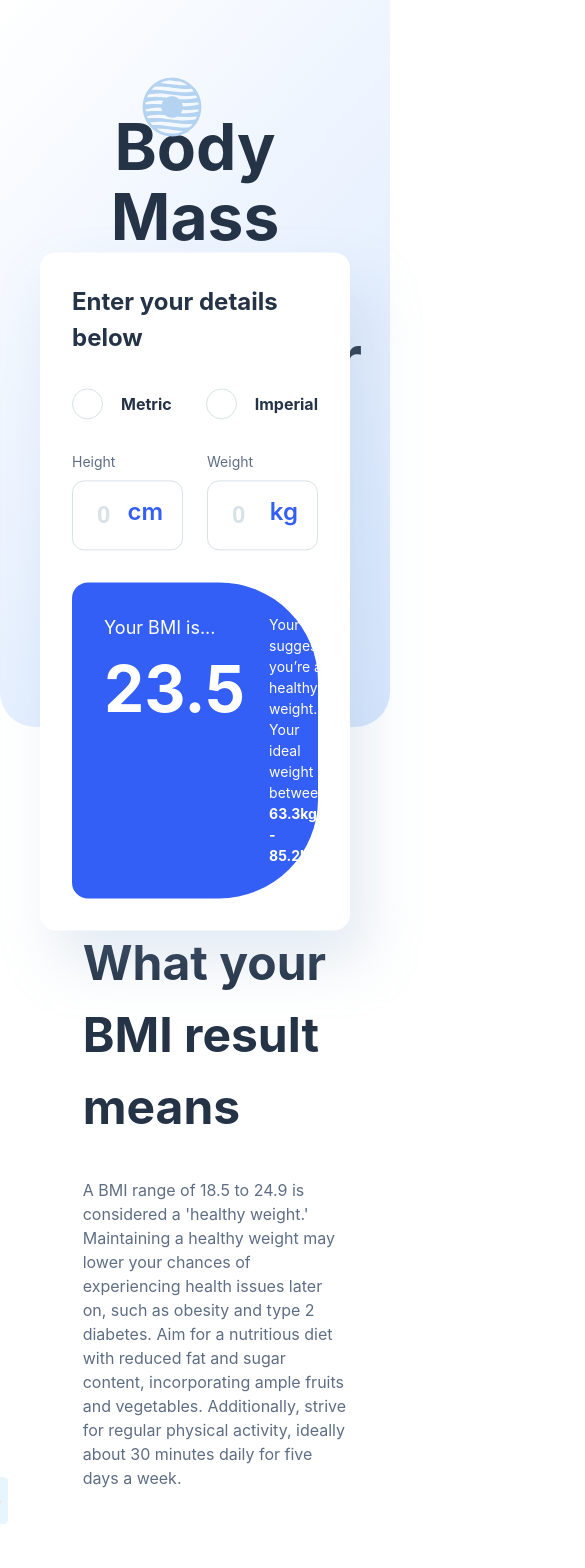
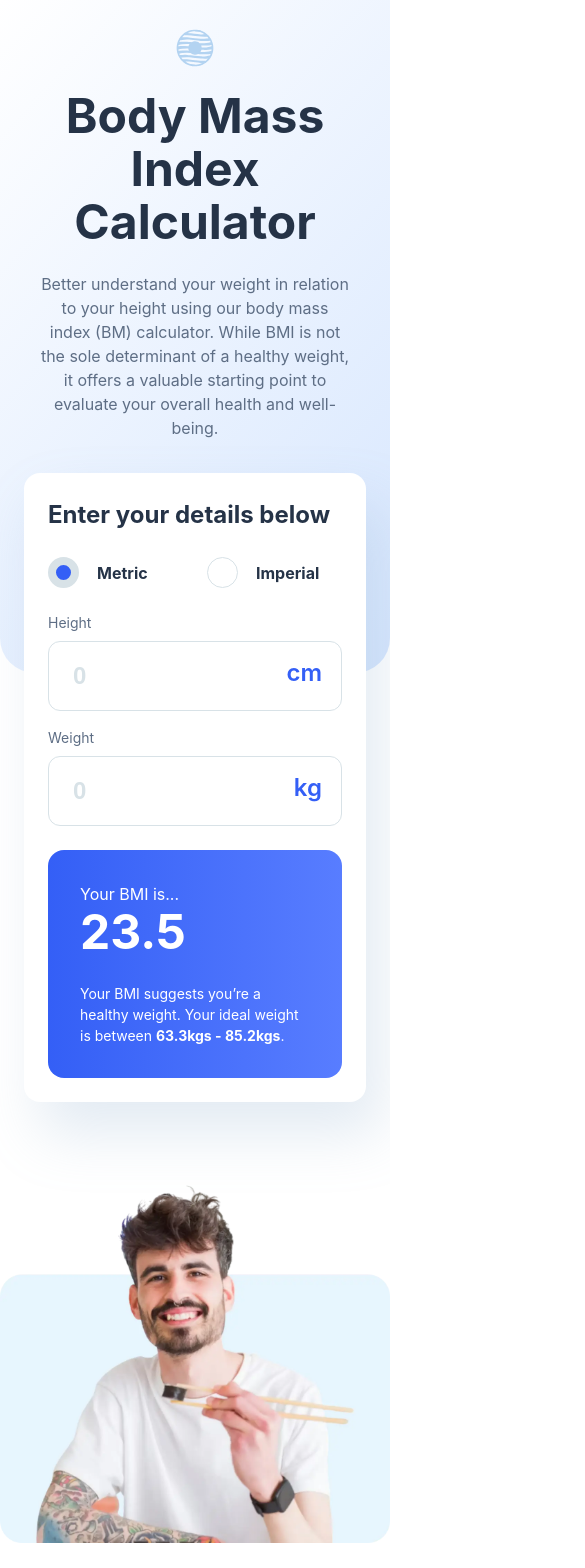
Before and after one commit to UtopicUnicorn995/FM-BMI-calculator, a React (Vite) app: page / in a window 390 px wide. Shown: the top 1568 px of the page, 585 px wide, since content can reach past the window. Built offline with nearby package versions, Linux system fonts and the light colour scheme.

Commit message:
FM-BMI: added few functions

```diff
--- a/src/App.jsx
+++ b/src/App.jsx
@@ -1,10 +1,44 @@
-import Logo from '/assets/images/logo.svg'
-import Calculator from './components/Calculator.jsx'
-import YourResult from './components/YourResult.jsx'
-import Tips from './components/Tips.jsx'
-import Limitations from './components/Limitations.jsx'
+import { useState } from "react";
+import Logo from "/assets/images/logo.svg";
+import Calculator from "./components/Calculator.jsx";
+import YourResult from "./components/YourResult.jsx";
+import Tips from "./components/Tips.jsx";
+import Limitations from "./components/Limitations.jsx";
 
 function App() {
+  const [BMI, setBMI] = useState({
+   height: 0,
+   weight: 0
+  });
+
+  console.log(BMI)
+
+
+  // function handleSetBMI(measurementType) {
+  //   switch(cm){
+  //     case 'cm':
+  //       setBMI(prevValue => ({...prevValue, weight: 50}) )
+  //   }
+  //   if(measuring === 'metric'){
+  //     setBMI(prevValue => ({...prevValue, weight: 50}) )
+  //   }else{
+
+  //   }
+
+  // }
+
+  //metric muna
+
+  // function handleSetBMI(height, weight){
+  //   if(height){
+  //     setBMI(prevValue => ({...prevValue, height: height}) )
+  //   }else{
+  //     setBMI(prevValue => ({...prevValue, weight: weight}) )
+  //   }
+  //   console.log('function activating')
+  // }
+
+  function calculateBMI() {}
 
   return (
     <>
@@ -16,24 +50,25 @@ function App() {
           <div id="keyvisualBox-bg">
             <div className="keyvisual__text-container">
               <h1>
-                  Body Mass<br/> Index Calculator
+                Body Mass
+                <br /> Index Calculator
               </h1>
               <p>
-                Better understand your weight in relation to your height using our
-                body mass index (BM) calculator. While BMI is not the sole determinant
-                of a healthy weight, it offers a valuable starting point to evaluate
-                your overall health and well-being.
+                Better understand your weight in relation to your height using
+                our body mass index (BM) calculator. While BMI is not the sole
+                determinant of a healthy weight, it offers a valuable starting
+                point to evaluate your overall health and well-being.
               </p>
             </div>
           </div>
-            <Calculator/>
+          <Calculator handleBMIValue={() => setBMI} />
         </section>
-        <YourResult/>
-        <Tips/>
-        <Limitations/>
+        <YourResult />
+        <Tips />
+        <Limitations />
       </main>
     </>
-  )
+  );
 }
 
-export default App
+export default App;
--- a/src/components/Calculator.jsx
+++ b/src/components/Calculator.jsx
@@ -1,51 +1,110 @@
-import { useRef } from "react"
+import { useState } from "react";
 
+export default function Calculator({ handleBMIValue }) {
+  const [measuring, setMeasuring] = useState("metric");
 
-export default function Calculator(){
-    const radioBtn = useRef()
-
-    return <div id="calculator">
-                <h3>
-                    Enter your details below
-                </h3>
+  return (
+    <div id="calculator">
+      <h3>Enter your details below</h3>
       <div className="input-group input-radio">
         <div className="input-pair">
-                        <input type="radio" name="classification" id="metric" />
+          <input
+            type="radio"
+            name="classification"
+            id="metric"
+            onChange={() => setMeasuring("metric")}
+            defaultChecked
+          />
           <label htmlFor="metric">Metric</label>
         </div>
         <div className="input-pair">
-                        <input type="radio" name="classification" id="imperial" />
+          <input
+            type="radio"
+            name="classification"
+            id="imperial"
+            onChange={() => setMeasuring("imperial")}
+          />
           <label htmlFor="imperial">Imperial</label>
         </div>
       </div>
+      {measuring === "metric" ? (
         <div className="input-group input-measurements">
-                    <div className="input-pair" id="height" >
-                        <input type="number" placeholder="0" name="height" />
+          <div className="input-pair" id="height">
+            <input
+              type="number"
+              placeholder="0"
+              name="height"
+              onChange={(e) =>
+                // handleBMIValue((prevValue) => ({
+                //   ...prevValue,
+                //   height: e.target.value,
+                // }))
+                console.log(handleBMIValue)
+                // console.log(e.target.value)
+              }
+            />
             <span>cm</span>
             <label htmlFor="height">Height</label>
           </div>
-                    <div className="input-pair"  id="weight" >
+          <div className="input-pair" id="weight">
             <input type="number" placeholder="0" name="weight" id="weight" />
             <span>kg</span>
             <label htmlFor="weight">Weight</label>
           </div>
         </div>
+      ) : (
+        <div className="input-group input-measurements imperial">
+          <div className="input-pair" id="height">
+            <div className="input-imperial">
+              <div className="input__imperial-container">
+                <input type="number" placeholder="0" name="height" />
+                <span>ft</span>
+              </div>
+              <div className="input__imperial-container">
+                <input type="number" placeholder="0" name="height" />
+                <span>in</span>
+              </div>
+            </div>
+            <label htmlFor="height">Height</label>
+          </div>
+          <div className="input-pair" id="weight">
+            <div className="input-imperial">
+              <div className="input__imperial-container">
+                <input
+                  type="number"
+                  placeholder="0"
+                  name="weight"
+                  id="weight"
+                />
+                <span>st</span>
+              </div>
+              <div className="input__imperial-container">
+                <input
+                  type="number"
+                  placeholder="0"
+                  name="weight"
+                  id="weight"
+                />
+                <span>lbs</span>
+              </div>
+            </div>
+            <label htmlFor="weight">Weight</label>
+          </div>
+        </div>
+      )}
       <div id="result">
         <div className="result-text">
-                        <p>
-                            Your BMI is...
-                        </p>
-                        <h2>
-                            23.5
-                        </h2>
+          <p>Your BMI is...</p>
+          <h2>23.5</h2>
         </div>
 
         <div className="result-description">
           <p>
-                         Your BMI suggests you’re a healthy weight. Your ideal weight is between <span>63.3kgs - 85.2kgs</span>.
+            Your BMI suggests you’re a healthy weight. Your ideal weight is
+            between <span>63.3kgs - 85.2kgs</span>.
           </p>
         </div>
       </div>
     </div>
-
+  );
 }
--- a/src/index.css
+++ b/src/index.css
@@ -236,11 +236,13 @@ section#keyvisual{
   font-weight: bold;
   -webkit-appearance: none;
   -moz-appearance: none;
+  appearance: none;
 }
 
 .input-group.input-group.input-measurements input::-webkit-inner-spin-button{
   -webkit-appearance: none;
   -moz-appearance: none;
+  appearance: none;
 }
 
 .input-group.input-group.input-measurements input::placeholder{
@@ -281,7 +283,7 @@ section#keyvisual{
 #calculator #result{
   padding: 32px;
   color: var(--pure-white);
-  background-color: var(--blue);
+  background: linear-gradient(90deg, #345FF6 0%, #587DFF 100%);
   display: flex;
   column-gap: 24px;
   border-radius: 16px 99px 99px 16px;
@@ -410,6 +412,7 @@ section#keyvisual{
   box-shadow: 16px 32px 56px  0 rgba(143, 174, 207, 0.25);
   padding: 32px;
   border-radius: 16px;
+  text-align: start;
 }
 
 .limitations-card:first-child{
@@ -457,6 +460,15 @@ section#keyvisual{
 
 .limitations-card p{
   margin: 16px 0 0;
+}
+
+.input-imperial{
+  display: flex;
+  column-gap: 16px;
+}
+
+.input-imperial .input__imperial-container{
+  position: relative;
 }
 
 
@@ -570,15 +582,162 @@ section#keyvisual{
   #tips{
     flex-direction: column;
     width: 100%;
-    padding: 0;
+    padding: 68px 40px;
     row-gap: 40px;
     border-radius: 0;
   }
   .tips-card{
-    padding: 0 40px;
     max-width: none;
     flex-direction: row;
     column-gap: 40px;
     align-items: center;
   }
+
+  #limitations h2{
+    font-size: 32px;
+  }
+
+  .limitations-card{
+    max-width: 335px;
+    width: 100%;
+  }
+  .limitations-card:nth-child(5){
+    transform: translateX(calc(-335px / 2))
+  }
+  #yourResult .yourResult__text{
+    max-width: 335px;
+  }
+  #yourResult .yourResult__text h2{
+    font-size: 32px;
+    line-height: 1.1;
+  }
+  #yourResult .yourResult__text p{
+    margin: 30px 0;
+  }
+  #calculator #result .result-text h2{
+    font-size: 48px;
+    line-height: 1.1;
+  }
+  #calculator #result .result-text p{
+    font-size: 16px;
+  }
+  .keyvisual__text-container p{
+    font-size: 16px;
+  }
+  #keyvisual h1{
+    font-size: 48px;
+  }
 }
+
+@media (max-width: 767px) {
+  #keyvisual #keyvisualBox-bg{
+    padding-top: 90px;
+  }
+
+  #limitations{
+    padding: 0 24px;
+  }
+
+  .limitations__card-container{
+    row-gap: 16px;
+    column-gap: 0;
+  }
+
+  .limitations-card{
+    max-width: none;
+    width: 100%;
+  }
+  .limitations-card:first-child{
+    grid-area: 1/1;
+    transform: translateX(0);
+  }
+
+  .limitations-card:nth-child(2){
+    grid-area: 2/1;
+    transform: translateX(0);
+  }
+
+  .limitations-card:nth-child(3){
+    grid-area: 3/1;
+    transform: translateX(0);
+  }
+
+  .limitations-card:nth-child(4){
+    grid-area: 4/1;
+    transform: translateX(0);
+  }
+
+
+  .limitations-card:nth-child(5){
+    grid-area: 5/1;
+    transform: translateX(0);
+  }
+
+  #tips {
+    padding: 56px 24px;
+  }
+  .tips-card{
+    flex-direction: column;
+    align-items: start;
+    row-gap: 32px;
+  }
+  #yourResult{
+    flex-direction: column;
+    padding: 0;
+    row-gap: 48px;
+    margin-bottom: 70px;
+  }
+  #yourResult .yourResult__text{
+    max-width: none;
+    padding: 0 24px;
+  }
+  #yourResult .yourResult__text p{
+    margin-bottom: 0;
+  }
+  .yourResult__image{
+    margin-left: 0;
+  }
+  #calculator #result{
+    flex-direction: column;
+    row-gap: 24px;
+    border-radius: 16px;
+  }
+  #calculator {
+    position: inherit;
+    width: 100%;
+    transform: none;
+    /* width: calc(100% - 48px); */
+    /* transform: translate(24px, 52%); */
+    padding: 24px;
+    row-gap: 24px;
+    margin-top: -200px;
+  }
+  .input-group.input-measurements{
+    flex-direction: column;
+    row-gap: 16px;
+  }
+  header{
+    position: absolute;
+    top: 28px;
+    left: 50%;
+    right: 50%;
+    transform: translateX(-20px);
+  }
+  header img{
+    width: 40px;
+  }
+  section#keyvisual{
+    padding: 0 24px;
+    height: fit-content;
+    margin-bottom: 72px;
+  }
+  #keyvisual #keyvisualBox-bg{
+    width: calc(100% + 48px);
+    transform: translateX(-24px);
+    position: inherit;
+    padding-bottom: 217px;
+  }
+  .keyvisual__text-container p{
+    margin-top: 24px;
+  }
+}
```
Lines whose indentation alone changed are shown as unchanged.
